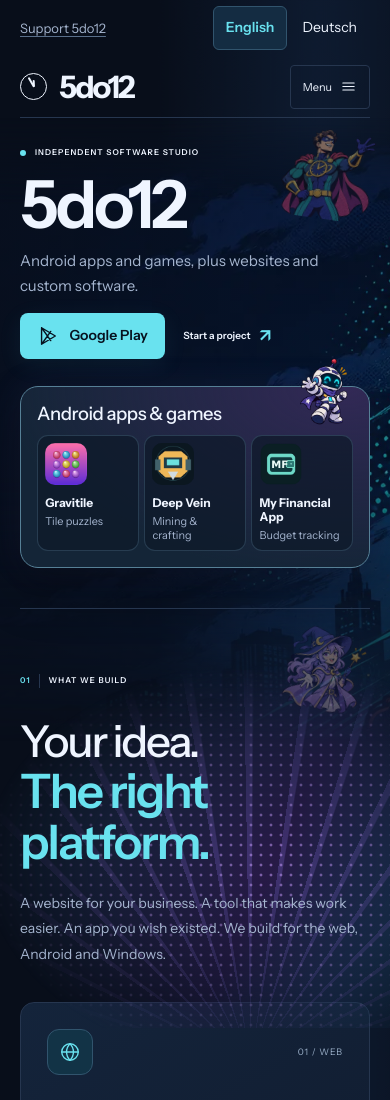
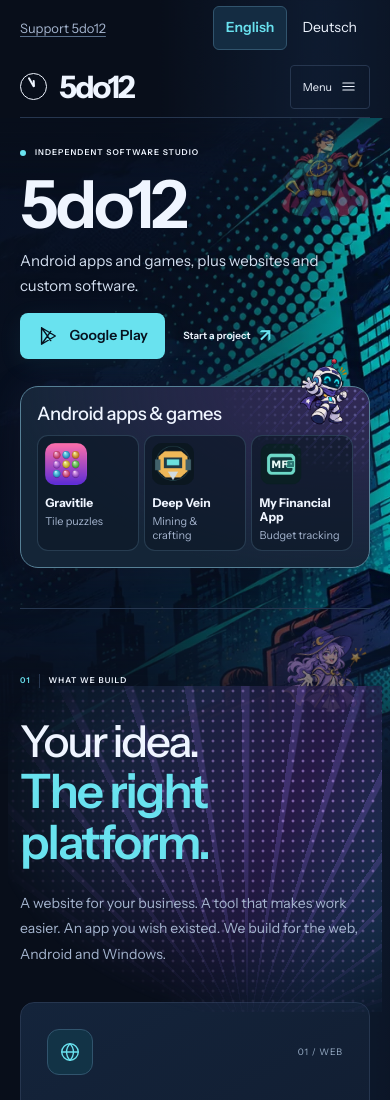
Before and after one commit to dvanula13/5do12-website, a plain HTML site: page index.html in a window 390 px wide. Shown: the top 1100 px of the page. Drawn offline with Linux system fonts and the light colour scheme; no server answers.

Commit message:
Make the Comic Con artwork more visible on phones

```diff
--- a/assets/comic-con.css
+++ b/assets/comic-con.css
@@ -47,6 +47,21 @@
   border-color: #568096;
   background: radial-gradient(ellipse at 93% 0%, #322956, transparent 74%), #142537;
   box-shadow: 0 24px 50px #0005, 0 0 35px #7666cc1c;
+}
+
+.comic-con-theme .released-apps::before {
+  content: "";
+  position: absolute;
+  inset-block-start: 0;
+  inset-inline-end: 0;
+  inline-size: min(42%, 12rem);
+  block-size: 5.5rem;
+  border-start-end-radius: inherit;
+  pointer-events: none;
+  background:
+    radial-gradient(circle, #9d9ce974 1px, transparent 1.8px) 0 0 / 8px 8px,
+    repeating-linear-gradient(132deg, #7769ed35 0 2px, transparent 2px 13px);
+  mask-image: radial-gradient(ellipse at 100% 0%, #000 5%, #000a 30%, transparent 73%);
 }
 
 .comic-con-theme .released-apps::after,
@@ -114,9 +129,17 @@
 
 @media (max-width: 760px) {
   .comic-con-theme .studio-intro::before {
-    block-size: 39rem;
-    background-image: linear-gradient(90deg, #080e1ac9 0%, #080e1a5c 74%), url("comic-con-night.webp");
-    background-position: 71% top;
+    block-size: 41rem;
+    background-image:
+      linear-gradient(90deg, #080e1ac9 0%, #080e1ab5 47%, #080e1a91 72%, #080e1a35 100%),
+      url("comic-con-night.webp");
+    background-position: 89% top;
+    mask-image: linear-gradient(180deg, #0006 0%, #000 13%, #000 70%, transparent 100%);
+  }
+
+  .comic-con-theme .studio-intro .hero-description {
+    color: #d3dff0;
+    text-shadow: 0 1px 5px #080e1a;
   }
 
   .comic-con-theme #main::before {
@@ -144,8 +167,19 @@
     inset-block-start: .8rem;
     inset-inline-end: -.1rem;
     z-index: -1;
-    opacity: .38;
+    opacity: .5;
     rotate: 10deg;
+  }
+}
+
+@media (max-width: 480px) {
+  .comic-con-theme .studio-intro::before {
+    background-position: 94% top;
+  }
+
+  .comic-con-theme .services-intro::before {
+    inset: -2rem -.75rem -2.5rem;
+    mask-image: radial-gradient(ellipse at 81% 35%, #000 7%, #000b 43%, transparent 76%);
   }
 }
 
--- a/index.html
+++ b/index.html
@@ -24,7 +24,7 @@
   <link rel="icon" href="favicon.svg?v=20261118" type="image/svg+xml">
   <link rel="preload" href="assets/fonts/InstrumentSans.ttf" as="font" type="font/ttf" crossorigin>
   <link rel="stylesheet" href="styles.css?v=20261128-support">
-  <link rel="stylesheet" href="assets/comic-con.css?v=20261128-night">
+  <link rel="stylesheet" href="assets/comic-con.css?v=20261128-mobile">
   <script src="assets/comic-con.js?v=20261128" defer></script>
   <script src="site.js?v=20261121" defer></script>
   <script type="application/ld+json">
```
Also changed, not shown: de.html (+1 -1 lines).
